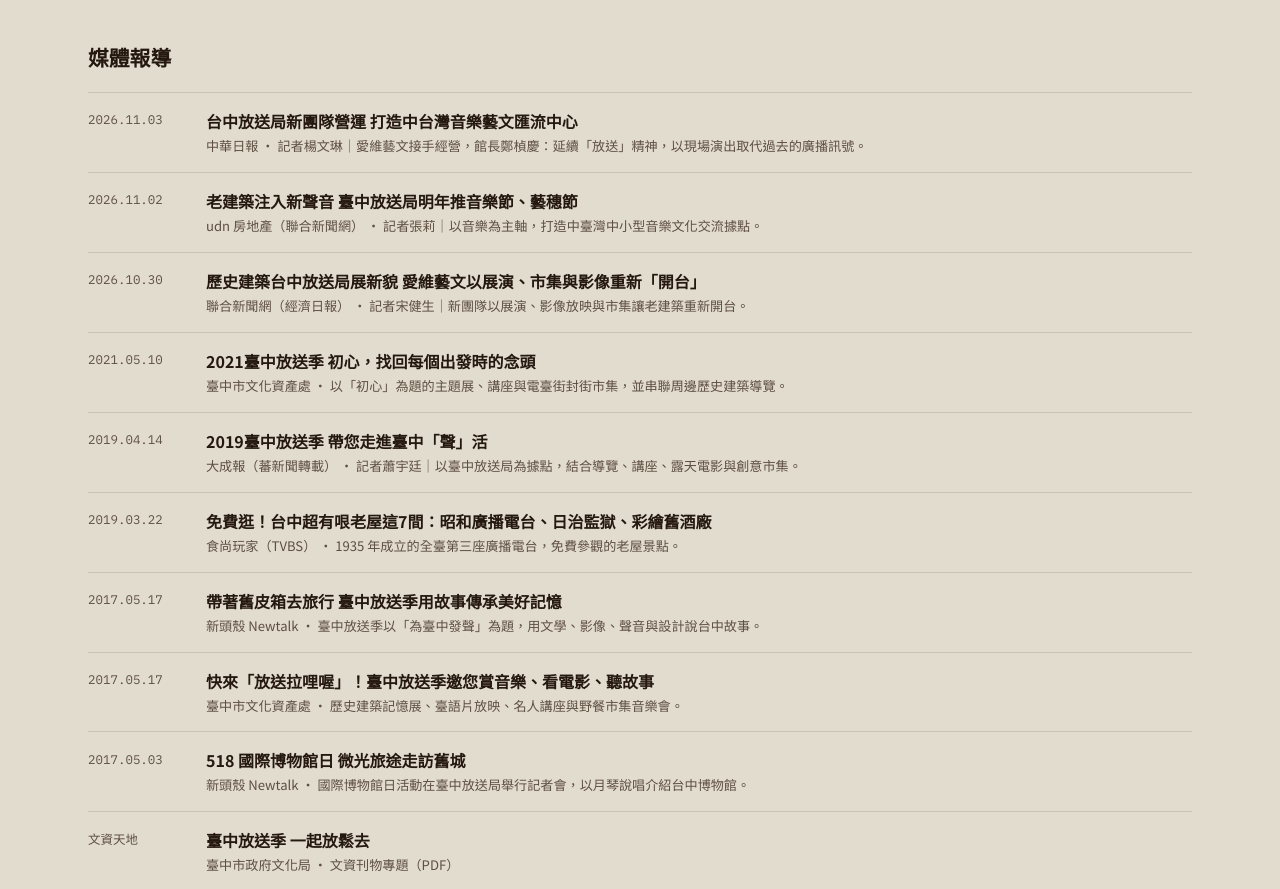
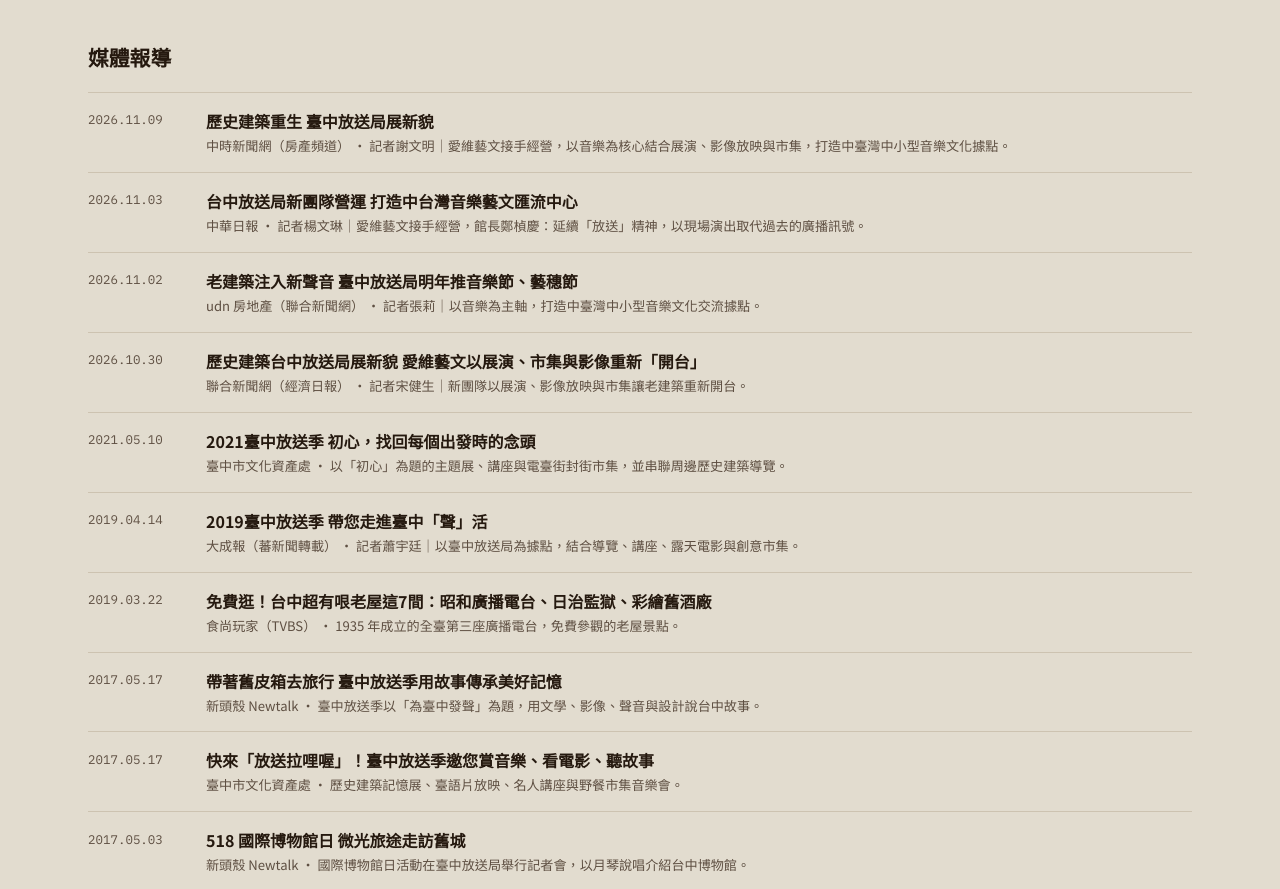
Before and after one commit to kevin141319-tw/radioone, a plain HTML site: page archive.html in a window 1280 px wide. Shown: the part 5369-6258 px from the top of the page. Drawn offline with nearby package versions, Linux system fonts and the light colour scheme.

Commit message:
媒體報導新增：中時新聞網〈歷史建築重生 臺中放送局展新貌〉（2026.11.09）
Co-Authored-By: Claude Opus 5.5 <noreply@anthropic.com>
Claude-Session: https://claude.ai/code/session_01VdP73t8UswLD4pDxfytyzX

```diff
--- a/archive.html
+++ b/archive.html
@@ -48,6 +48,7 @@
 </div></div></section><section class="sec block alt" id="videos"><div class="wrap"><div class="blk-h"><p class="eyebrow"><span class="lamp"></span>影片</p><h2>觀眾鏡頭裡的放送局</h2></div><div class="vid-grid" id="vidGrid"></div></div></section><section class="sec block alt" id="press"><div class="wrap"><div class="blk-h"><p class="eyebrow"><span class="lamp"></span>媒體報導</p><h2>他們這樣寫放送局</h2></div><div class="press" style="grid-template-columns:1fr"><div>
         <h3>媒體報導</h3>
         <ul class="press-list">
+          <li><a href="https://house.chinatimes.com/20261109003081-264414" target="_blank" rel="noopener"><time>2026.11.09</time><span><b>歷史建築重生 臺中放送局展新貌</b><small>中時新聞網（房產頻道） · 記者謝文明｜愛維藝文接手經營，以音樂為核心結合展演、影像放映與市集，打造中臺灣中小型音樂文化據點。</small></span></a></li>
           <li><a href="https://www.cdns.com.tw/articles/1484605" target="_blank" rel="noopener"><time>2026.11.03</time><span><b>台中放送局新團隊營運 打造中台灣音樂藝文匯流中心</b><small>中華日報 · 記者楊文琳｜愛維藝文接手經營，館長鄭楨慶：延續「放送」精神，以現場演出取代過去的廣播訊號。</small></span></a></li>
           <li><a href="https://house.udn.com/house/story/123601/9852051" target="_blank" rel="noopener"><time>2026.11.02</time><span><b>老建築注入新聲音 臺中放送局明年推音樂節、藝穗節</b><small>udn 房地產（聯合新聞網） · 記者張莉｜以音樂為主軸，打造中臺灣中小型音樂文化交流據點。</small></span></a></li>
           <li><a href="https://udn.com/news/story/7325/9847876" target="_blank" rel="noopener"><time>2026.10.30</time><span><b>歷史建築台中放送局展新貌 愛維藝文以展演、市集與影像重新「開台」</b><small>聯合新聞網（經濟日報） · 記者宋健生｜新團隊以展演、影像放映與市集讓老建築重新開台。</small></span></a></li>
```
